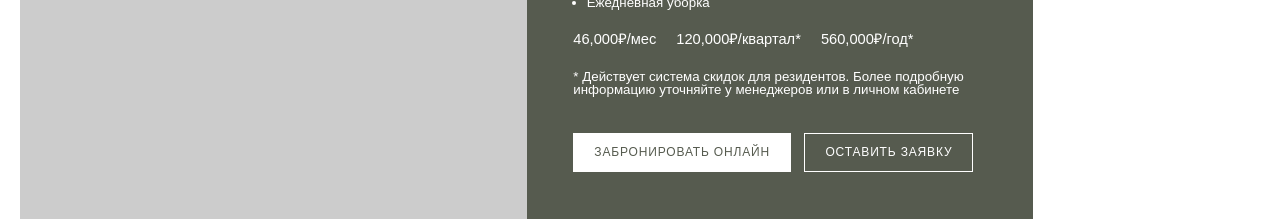
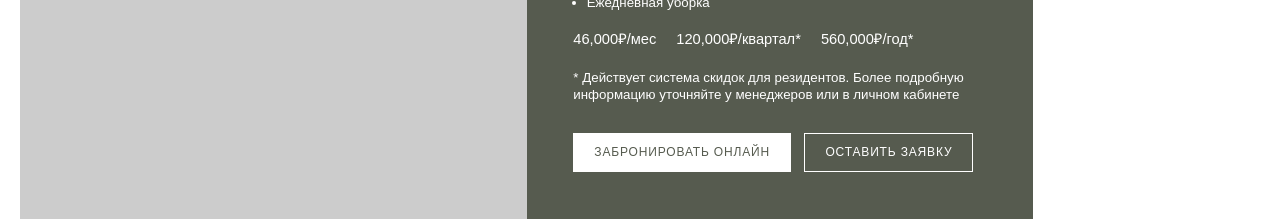
Before and after one commit to AleksandrMaslov/cabinet_ui_kit, a React (Vite) app: page / in a window 1280 px wide. Shown: the part 436-657 px from the top of the page. Built offline with nearby package versions, Linux system fonts and the light colour scheme; a web font is replaced by a local one.

Commit message:
fix: paragraph line height

```diff
--- a/src/styles/_fonts.css
+++ b/src/styles/_fonts.css
@@ -5,6 +5,10 @@
 
 body {
   font-size: 1.8rem;
+  line-height: 1.25em;
+}
+
+p {
   line-height: 1.25em;
 }
 
```
